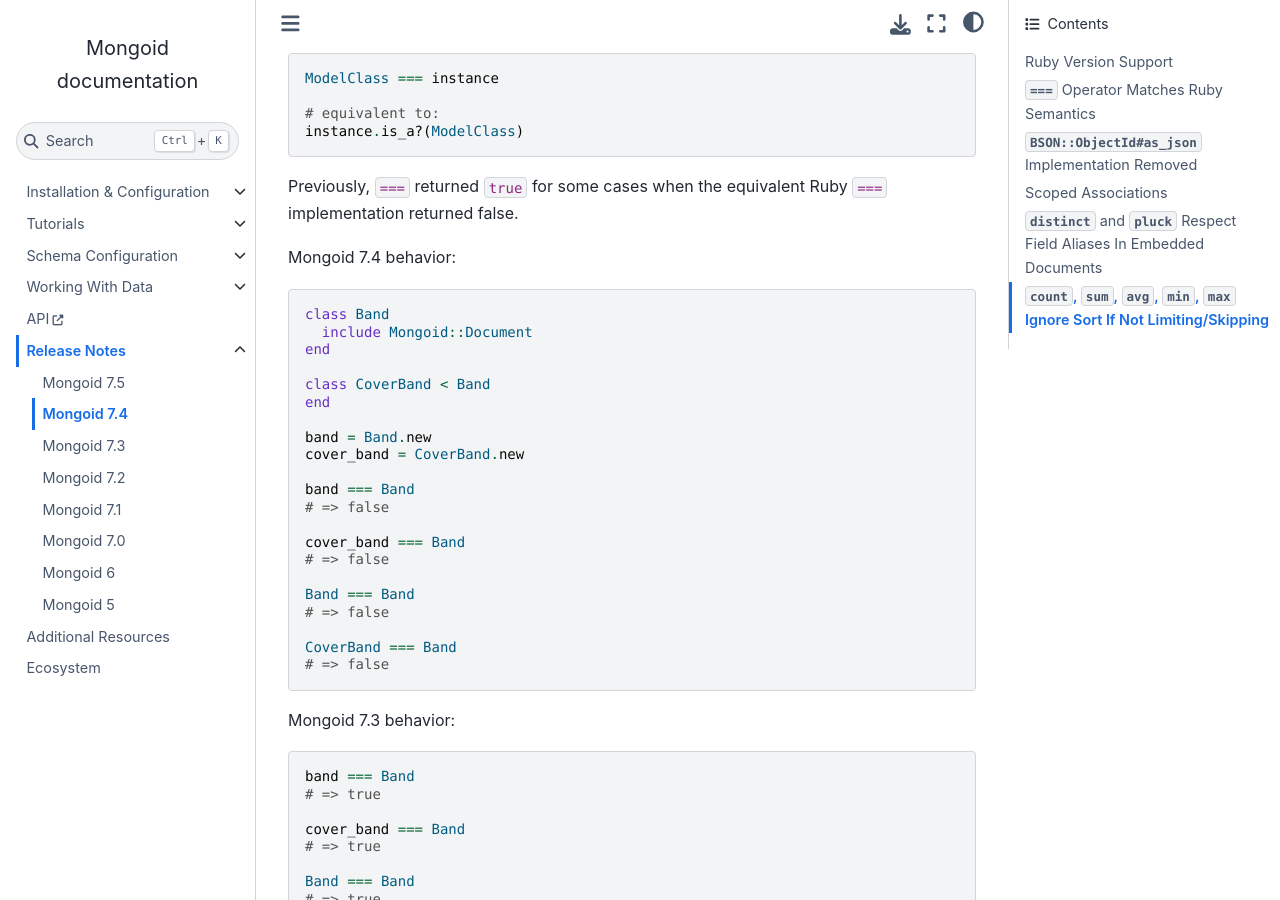
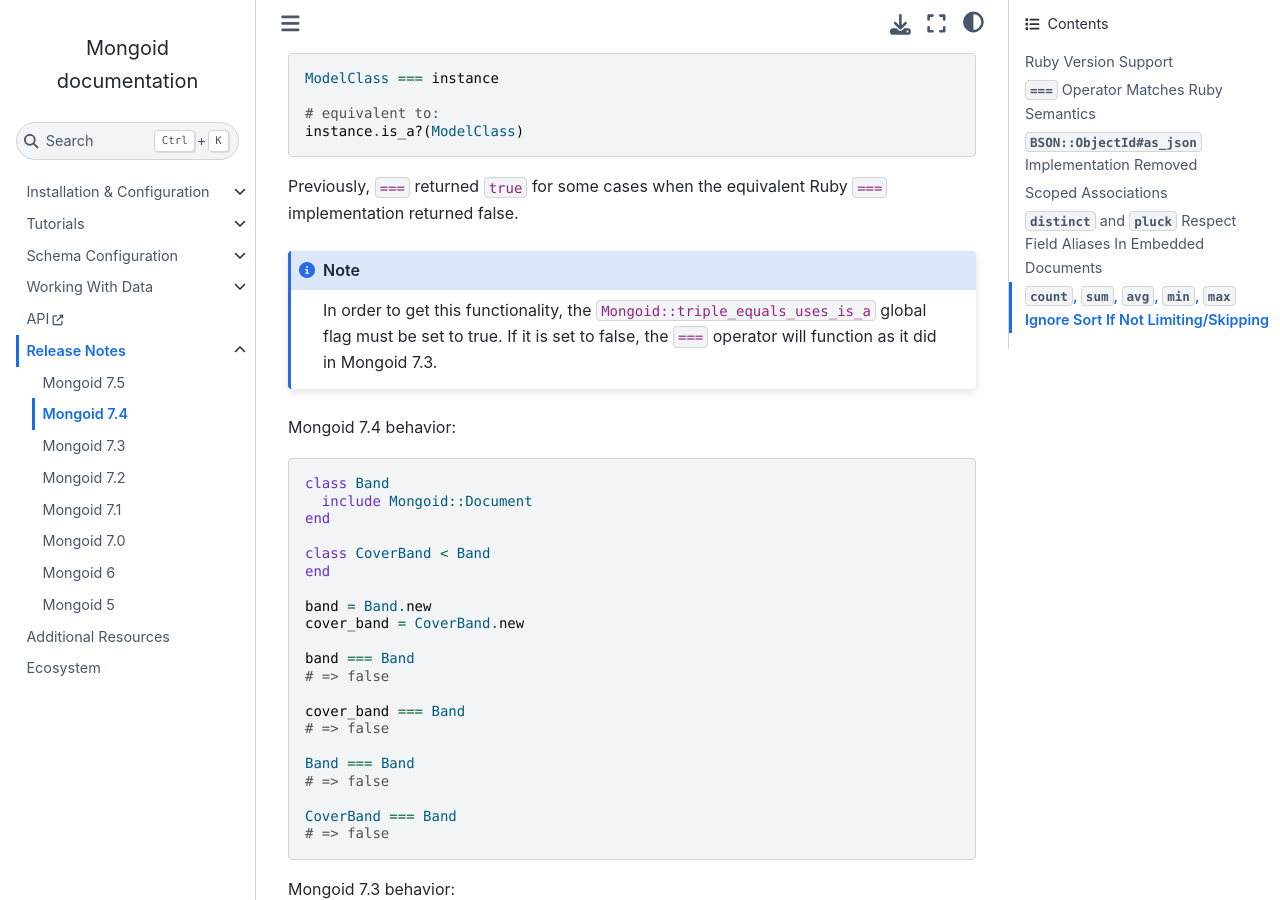
Before and after one commit to i80and/docs-mongoid, a Sphinx documentation site: the page built from docs/release-notes/mongoid-7.4.txt, in a window 1280 px wide and 900 px high, scrolled down 792 px. Built offline with Sphinx 7.4.7 and the Sphinx Book theme 1.1.4, drawn with Linux system fonts in a browser that asks for light colours.

Commit message:
MONGOID-5232 Add Feature Flag: Bring Mongoid::Document's === implementation in alignment with Ruby behavior (#5142)
* MONGOID-5232 add feature flag

* MONGOID-5232 add config tests

* MONGOID-5232 add docs for feature flag

* MONGOID-5232 add note to docs about global flag

```diff
--- a/docs/reference/configuration.txt
+++ b/docs/reference/configuration.txt
@@ -295,6 +295,10 @@ for details on driver options.
       # Raise an error when defining a scope with the same name as an
       # existing method. (default: false)
       scope_overwrite_exception: false
+
+      # Corrects === behavior to be consistent with Ruby by only calling is_a?
+      # (default: false)
+      triple_equals_uses_is_a: false
 
       # In Mongoid 7.3.3 and earlier, when setting an embedded document, setting
       # it to nil, and then setting it again to that same original value, the
--- a/docs/release-notes/mongoid-7.4.txt
+++ b/docs/release-notes/mongoid-7.4.txt
@@ -41,6 +41,12 @@ side with the left hand side as the argument:
 
 Previously, ``===`` returned ``true`` for some cases when the equivalent Ruby
 ``===`` implementation returned false.
+
+.. note::
+
+  In order to get this functionality, the ``Mongoid::triple_equals_uses_is_a``
+  global flag must be set to true. If it is set to false, the ``===`` operator
+  will function as it did in Mongoid 7.3.
 
 Mongoid 7.4 behavior:
 
```
